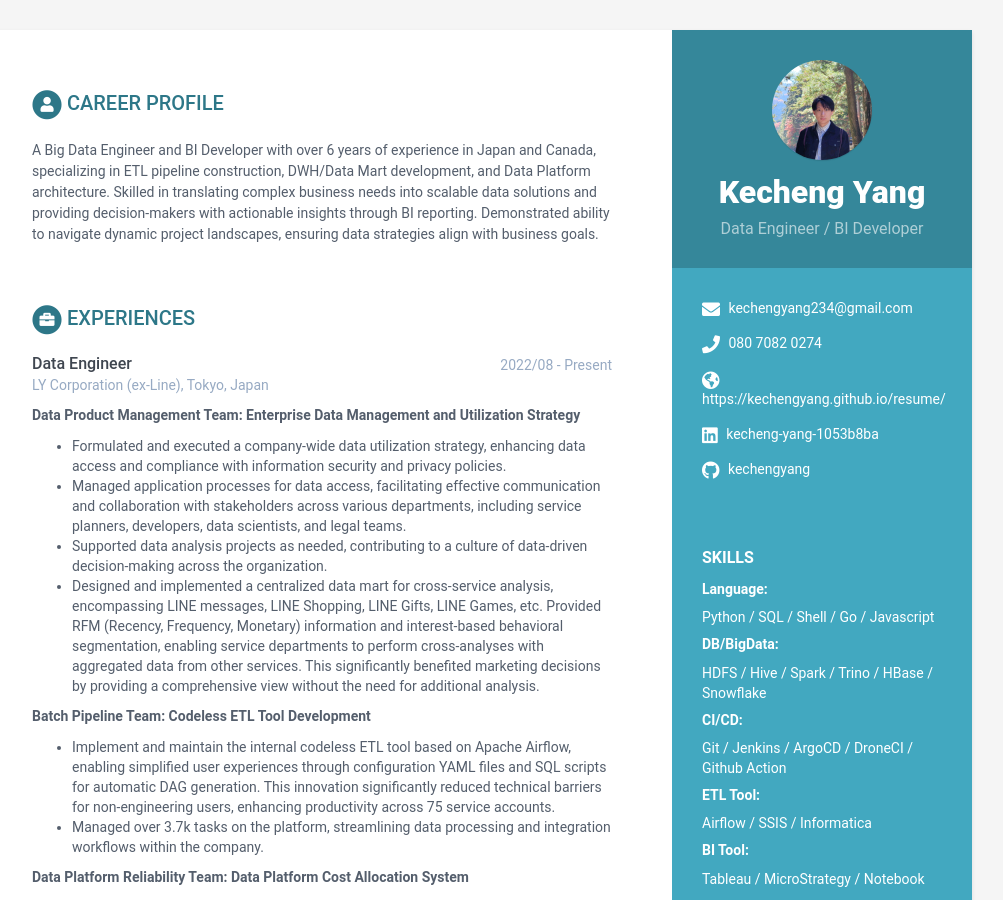
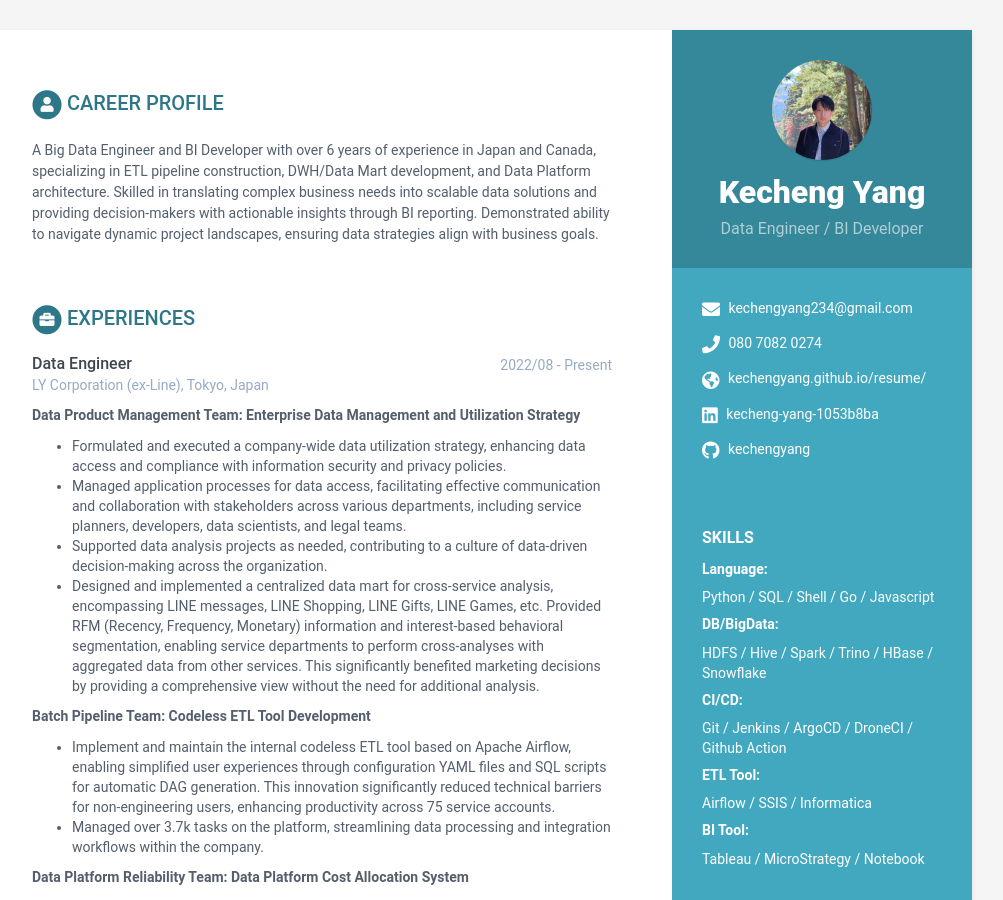
Before and after one commit to kechengyang/cv, a Jekyll site: the page built from index.html, in a window 1280 px wide and 900 px high. Shown: the whole window, without its empty margins (168-1171 px from the left). Built offline with Jekyll 4.4.1, drawn with Linux system fonts in a browser that asks for light colours; part of the change alters nothing that is shown.

Commit message:
Change site

```diff
--- a/_data/data.yml
+++ b/_data/data.yml
@@ -16,7 +16,7 @@ sidebar:
   email: kechengyang234@gmail.com
   phone: 080 7082 0274
   citizenship:
-  website: https://kechengyang.github.io/resume/
+  website: kechengyang.github.io/resume/
   linkedin: kecheng-yang-1053b8ba
   github: kechengyang
   telegram: # add your nickname without '@' sign
```
